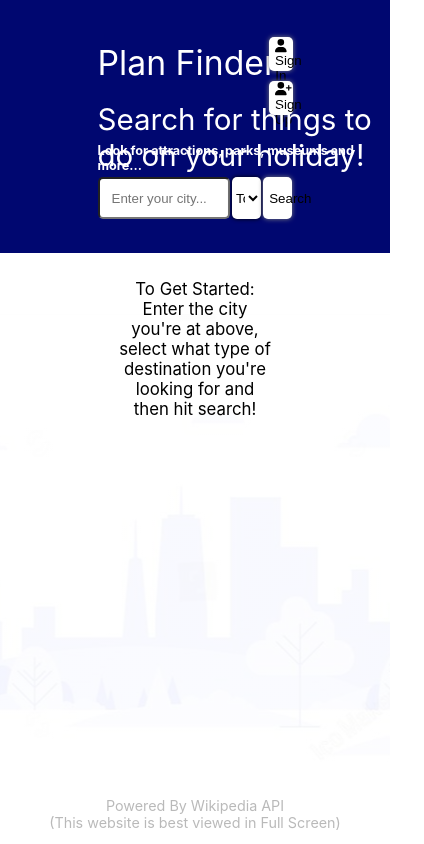
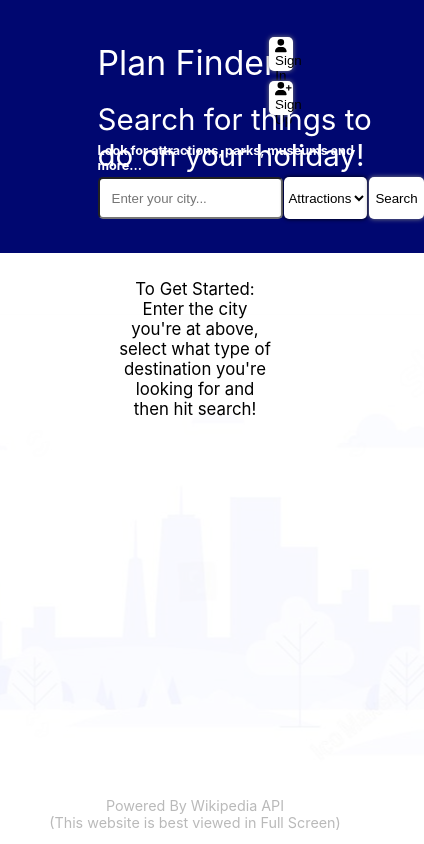
Before and after one commit to lseti1/planFinder-198302, a React (Create React App) app: page / in a window 390 px wide. Shown: the whole page, 424 px wide, since content can reach past the window. Built offline with nearby package versions, Linux system fonts and the light colour scheme.

Commit message:
Styles: Updated the Search Bar to make it more responsive across multiple screens, renamed one of the search selection options

```diff
--- a/src/App.css
+++ b/src/App.css
@@ -163,10 +163,9 @@ button:hover {
 
 
 .searchBar {
-  display: flex;
-  justify-content: flex-start;
+  display: grid;
+  grid-template-columns: 4fr 1fr 1fr;
   align-items: center;
-  /* background-color: rgba(0, 0, 0, 0.2); */
   text-align: center;
   color: white;
   gap: 1%;
@@ -182,7 +181,6 @@ button:hover {
 
 .searchArea {
   height: 100%;
-  width: 68%;
   border-radius: 5px;
 
   text-indent: 10px;
@@ -190,7 +188,6 @@ button:hover {
 
 .searchSelection {
   height: 100%;
-  width: 15%;
   border-radius: 5px;
   text-align: center;
 
@@ -207,7 +204,6 @@ button:hover {
 
 .searchButton {
   height: 100%;
-  width: 15%;
 }
 
 .searchLinks {
@@ -353,7 +349,7 @@ button:hover {
 @media screen and (orientation: portrait) and (min-width: 769px) and (max-width: 1299px) {
   .Title, .InfoCard1, .InfoCard2, .searchBar, .searchResults {
     left: 5%;
-    background-color: grey;
+    /* background-color: grey; */
   }
 
   .IconsSignIn, .searchLinks {
--- a/src/App.js
+++ b/src/App.js
@@ -101,17 +101,15 @@ function App() {
           <h2 className="InfoCard1">Search for things to do on your holiday!</h2>
           <p className="InfoCard2">Look for attractions, parks, museums and more... </p>
         </div>
-        <form onSubmit={handleSubmit}>
-          <div className="searchBar">
+        <form onSubmit={handleSubmit} className="searchBar">
           <input className="searchArea" type="search" placeholder="Enter your city..." onChange={(e) => setQuery(e.target.value)} value={query} />
           <select className="searchSelection" value={searchType} onChange={(e) => setSearchType(e.target.value)}>
-              <option value="site">Tourist Attractions</option>
+            <option value="site">Attractions</option>
             <option value="museum">Museums</option>
             <option value="park">Parks</option>
             <option value="beach">Beaches</option>
           </select>
           <button className="searchButton" type="submit" disabled={loading} onClick={() => setSearchQuery(`List of ${query} in ${searchType}`)}> {loading ? 'Searching...' : 'Search'} </button>
-          </div>
         </form>
         {articleInfo.length > 1 && (
           <div className="searchLinks">
```
Lines whose indentation alone changed are shown as unchanged.
